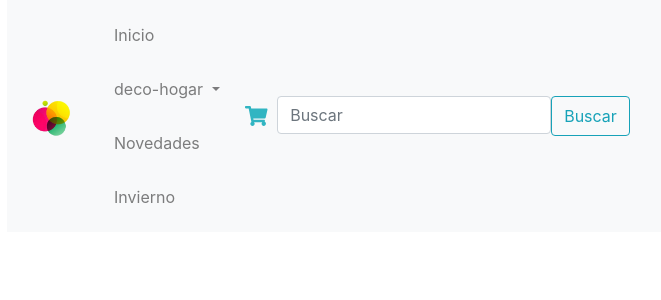
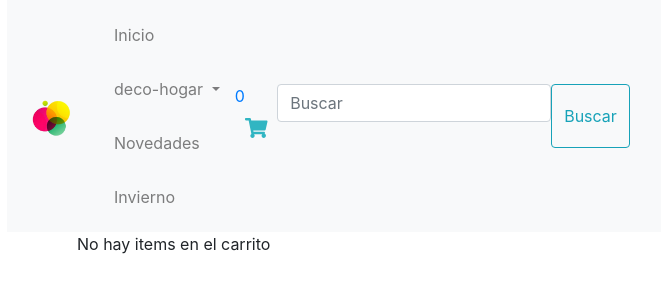
Before and after one commit to krly-bit/Aguilera-Briceno-Karla, a React (Create React App) app in the folder espacio-color/: page /cart in a window 1280 px wide. Shown: the top 300 px of the page, without its empty margins (8-669 px from the left). Built offline with nearby package versions, Linux system fonts and the light colour scheme.

Commit message:
re entrega carrito de compras

```diff
--- a/espacio-color/src/components/Cart/Cart.js
+++ b/espacio-color/src/components/Cart/Cart.js
@@ -0,0 +1,35 @@
+import {useContext} from 'react';
+import { useEffect, useState } from "react";
+import Counter from '../counter/Counter'
+
+function Cart(props) {
+ let cartlist=props.cartlist;
+ console.log(cartlist);
+
+    return <div className="container">
+    {cartlist.cart.length>0? (<button onClick={()=>cartlist.clear()}> Vaciar carrito </button>):(<> </>)}
+    {cartlist.cart.length>0? (  cartlist.cart.map( item => {
+    return   <div>
+    <ul>
+        <li> Producto: {item.item}</li>
+        <li>  Cantidad: {item.quantity} </li>
+        <li> Stock: {item.stock} </li>
+        <li>  id: {item.id} </li>
+        <li>  Total Carrito : {cartlist.totalItems} </li>
+        </ul>
+        <Counter startCounter={item.quantity} stock={item.stock} id={item.id} item={item.item} addToCart={cartlist.addToCart} cartCounter={1}></Counter>
+        <button onClick={()=>cartlist.removeItem(item.id)}> Quitar ítem </button>
+        </div>
+    })  ) : ( <div> No hay items en el carrito </div>)
+
+        }
+
+
+
+
+
+    </div>
+
+
+}
+export default Cart
--- a/espacio-color/src/components/CartContainer/CartContainer.js
+++ b/espacio-color/src/components/CartContainer/CartContainer.js
@@ -1,24 +1,19 @@
 import {useContext} from 'react';
 import CartContext from '../../context/CartContext';
 import { useEffect, useState } from "react";
+import Counter from '../counter/Counter';
+import Cart from '../Cart/Cart';
 
 function CartContainer () {
     const cart  = useContext(CartContext);
+    console.log(cart);
+
     const [cartlist, setCartlist] = useState(cart);
     console.log(cartlist);
-    console.log(cartlist.cart);
+    console.log(cartlist);
 
 
-    return <div className="container">
-        {cartlist.cart? ( cartlist.cart.map( item => {
-        return <ul>
-            <li> Producto: {item.item}</li>
-            <li>  Cantidad {item.quantity} </li> </ul>
-        })) : ( <div> No hay items en el carrito </div>)
-
-            }
-
-        </div>
+    return <Cart cartlist={cartlist}> </Cart>
 
 
 }
--- a/espacio-color/src/components/CartWidget/CartWidget.js
+++ b/espacio-color/src/components/CartWidget/CartWidget.js
@@ -4,7 +4,7 @@ import { library } from '@fortawesome/fontawesome-svg-core'
 import { fab } from '@fortawesome/free-brands-svg-icons'
 import {faShoppingCart} from '@fortawesome/free-solid-svg-icons'
 import { Link, NavLink } from 'react-router-dom';
-import {useState } from "react";
+import {useState, useEffect} from "react";
 import './CartWidget.css';
 import {useContext} from 'react';
 import CartContext from '../../context/CartContext';
@@ -14,9 +14,12 @@ library.add(fab, faShoppingCart)
 function CartWidget () {
 
     const  cart  = useContext(CartContext);
+    console.log(cart);
+    let total=0;
 
 
-    return (<div> <Link exact to={`/cart`}> {cart.id} <FontAwesomeIcon icon="shopping-cart" className="cart"/> </Link>
+
+    return (<div> <Link exact to={`/cart`}> {cart.totalItems} <FontAwesomeIcon icon="shopping-cart" className="cart"/> </Link>
         </div>
 
 
--- a/espacio-color/src/components/ItemDetail/ItemDetail.js
+++ b/espacio-color/src/components/ItemDetail/ItemDetail.js
@@ -22,7 +22,7 @@ console.log(props)
 <li> Descripción: {props.description} </li> </ul> </p>
 
 
- <Counter startCounter={1} stock={props.stock} id={props.id} item={props.name} addToCart={props.addToCart}></Counter>
+ <Counter startCounter={1} stock={props.stock} id={props.id} item={props.name} addToCart={props.addToCart} cart={props.cart}></Counter>
 </div>
 </div>
 </div>
--- a/espacio-color/src/components/ItemDetailContainer/ItemDetailContainer.js
+++ b/espacio-color/src/components/ItemDetailContainer/ItemDetailContainer.js
@@ -6,10 +6,12 @@ import Loading from '../../assets/images/loading/Loading';
 import ArticleList from '../../ArticleList';
 import {useContext} from 'react';
 import CartContext from '../../context/CartContext';
+import Counter from '../counter/Counter';
 
 function ItemDetailContainer ()
 {
     const { addToCart } = useContext(CartContext);
+    const cart=useContext(CartContext);
 
 
         let productId=useParams();
@@ -49,7 +51,7 @@ new Promise( (resolve, reject) => {
     .finally( ()=>{ setLoading(false) }) }, [])
 return <div className="container my-5 mx-auto containerProductDetail">
 { loading? (<p className="text-center"> <h2> Loading </h2> <Loading></Loading> </p> ): (
-<div className="row mx-auto"> <div className="col-md-2"></div> <div className="col-md-8"><ItemDetail name={product.name} category={product.category} description={product.description} image={product.image} stock={product.stock} id={product.id} addToCart={addToCart}> </ItemDetail> </div> </div>)} </div>
+<div className="row mx-auto"> <div className="col-md-2"></div> <div className="col-md-8"><ItemDetail name={product.name} category={product.category} description={product.description} image={product.image} stock={product.stock} id={product.id} addToCart={addToCart} cart-context={cart} > </ItemDetail> </div> </div>)} </div>
 /*<div>  detalle producto <br></br>
 Producto: {product.name} <br></br>
 Categoría : {product.category} <br></br>
--- a/espacio-color/src/components/counter/Counter.js
+++ b/espacio-color/src/components/counter/Counter.js
@@ -1,20 +1,30 @@
-import React, { useState } from 'react';
+import React, {useState, useEffect} from 'react';
 import { Link, NavLink } from 'react-router-dom';
-
+import {useContext} from 'react';
+import CartContext from '../../context/CartContext';
 import './Counter.css'
 
 function Counter (props){
 
    /* const { addToCart } = useContext(CartContext);*/
     const [count, setCount] = useState(props.startCounter);
+    let cart=useContext(CartContext);
     const addToCart=props.addToCart;
+    let cartList=cart.cart;
+    console.log(cart.cart);
+   useEffect(()=>{let isInCart=cartList.find(product=>product.id===props.id)
+    if (isInCart!=undefined){
+
+        let index= cartList.map(element=>element.id).indexOf(props.id);
+        cartList[index].quantity=count}
+    },[count])
     let message;
 
-    function onAdd (){
-        count < props.stock? setCount(count +1): console.log("no hay stock disponible");
 
 
-    }
+
+    function onAdd (){
+        count < props.stock? setCount(count +1): console.log("no hay stock disponible");}
 
     function onSubstrat(){
         count > 0? setCount(count-1): console.log("no puedes llevar menos de cero productos");
@@ -29,15 +39,17 @@ function Counter (props){
 
     }
 
-    return <div className="containerCounter">
- <button className="BuyButton btn-light" onClick={()=> addToCart({id:props.id, item:props.item, quantity:count, stock:props.stock})}> Agregar al carrito </button>
-  <div className="counter">
-      <div className="itemCounter itemAction" onClick={()=>onAdd()}>+</div> <div className="itemCounter itemNumber"> {count} </div> <div className="itemCounter itemAction" onClick={()=>onSubstrat()}>-</div>
+    return <div className="containerCounter itemAction"> { !props.cartCounter? (<div className="containerCounter">
+    <button className="BuyButton btn-light" onClick={()=> addToCart({id:props.id, item:props.item, quantity:count, stock:props.stock})}> Agregar al carrito </button>
+     <div className="counter">
+    <div className="itemCounter itemAction" onClick={()=>onAdd()}>+</div> <div className="itemCounter itemNumber"> {count} </div>
+    <div className="itemCounter itemAction" onClick={()=>onSubstrat()}>-</div>
+   </div>
+           <div>{  count >=1?  (<BuyButton url='/cart'/>): (<p> </p>) }
+
+       </div> </div>): (<div className="containerCounter"> <div  onClick={()=>onAdd()} className="itemCounter">+</div> <div className="itemCounter itemNumber"> {count} </div> <div className="itemCounter itemAction" onClick={()=>onSubstrat()}>-</div>  </div> )
+ }
 </div>
-        <div>{  count >=1?  (<BuyButton url='/cart'/>): (<p> </p>) }
-
-    </div> </div>
-
 }
 
 export default Counter
--- a/espacio-color/src/provider/CartProvider.js
+++ b/espacio-color/src/provider/CartProvider.js
@@ -1,12 +1,22 @@
-import React, { useContext, useState } from 'react';
+import React, { useContext, useState, useEffect} from 'react';
 import CartContext from '../context/CartContext';
 
 
 
 export default function CartProvider({ defaultValue = [], children }) {
   const [cart, setCart] = useState(defaultValue);
-
-  function getFromCart(id) {
+  const [totalItems, setTotalItems]=useState(0);
+  useEffect(()=>{
+   console.log(cart);
+    let counter=0;
+    if (cart.length>0){
+    for(let i=0; i<cart.length; i++)
+    {counter=cart[i].quantity + counter}
+    setTotalItems(counter);
+   }
+  else {setTotalItems(0)}
+  },[cart])
+function getFromCart(id) {
     return cart.find(x => x.id === id);
   }
 
@@ -20,9 +30,21 @@ export default function CartProvider({ defaultValue = [], children }) {
     setCart([]);
   }
 
+ function removeItem(id){
+   console.log(cart);
+   console.log(id);
+   let index= cart.map(elemento=>elemento.id).indexOf(id);
+ let updateCart= cart.splice(index,1);
+ setCart([updateCart]);
+
+
+
+
+  }
+
   function quantityInStock(obj){
 
-    return obj.stock < obj.quantity
+    return obj.stock > obj.quantity
   }
 
   function addToCart(obj) {
@@ -46,7 +68,7 @@ export default function CartProvider({ defaultValue = [], children }) {
   }
   return (
     <CartContext.Provider
-      value={{ cart, addToCart, isInCart, cartSize: cart.length }}>
+      value={{ cart, addToCart, isInCart, removeItem, clear, totalItems, cartSize: cart.length }}>
       {children}
     </CartContext.Provider>
   );
```
